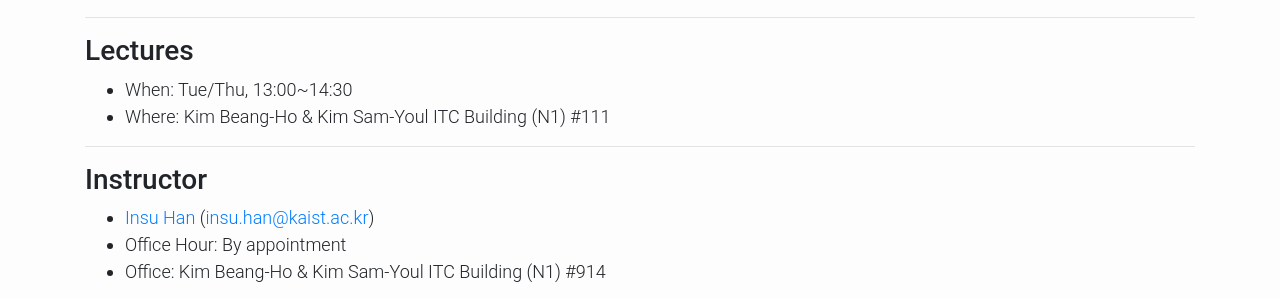
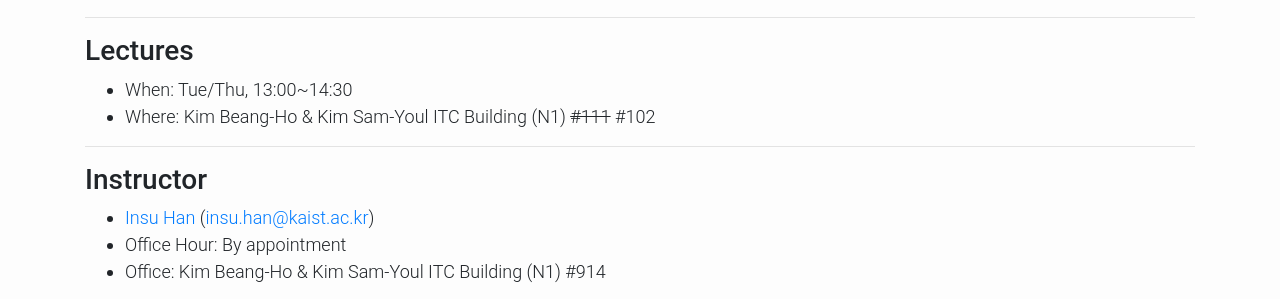
Before and after one commit to kaist-ee213/kaist-ee213.github.io, a Jekyll site: the page built from index.html, in a window 1280 px wide and 900 px high, scrolled down 304 px. Shown: the part 154-453 px from the top of the window. Built offline with Jekyll 4.4.1, drawn with Linux system fonts in a browser that asks for light colours; the list of posts is cut into pages by our own code.

Commit message:
update slide 1

```diff
--- a/index.html
+++ b/index.html
@@ -31,7 +31,7 @@ Much of the basic discrete mathematical tools useful in electrical and computer
 <h3> Lectures </h3>
 <ul>
   <li>When: Tue/Thu, 13:00~14:30</li>
-  <li>Where: Kim Beang-Ho & Kim Sam-Youl ITC Building (N1) #111</li>
+  <li>Where: Kim Beang-Ho & Kim Sam-Youl ITC Building (N1) <del>#111</del> #102</li>
 </ul>
 
 <hr>
```
